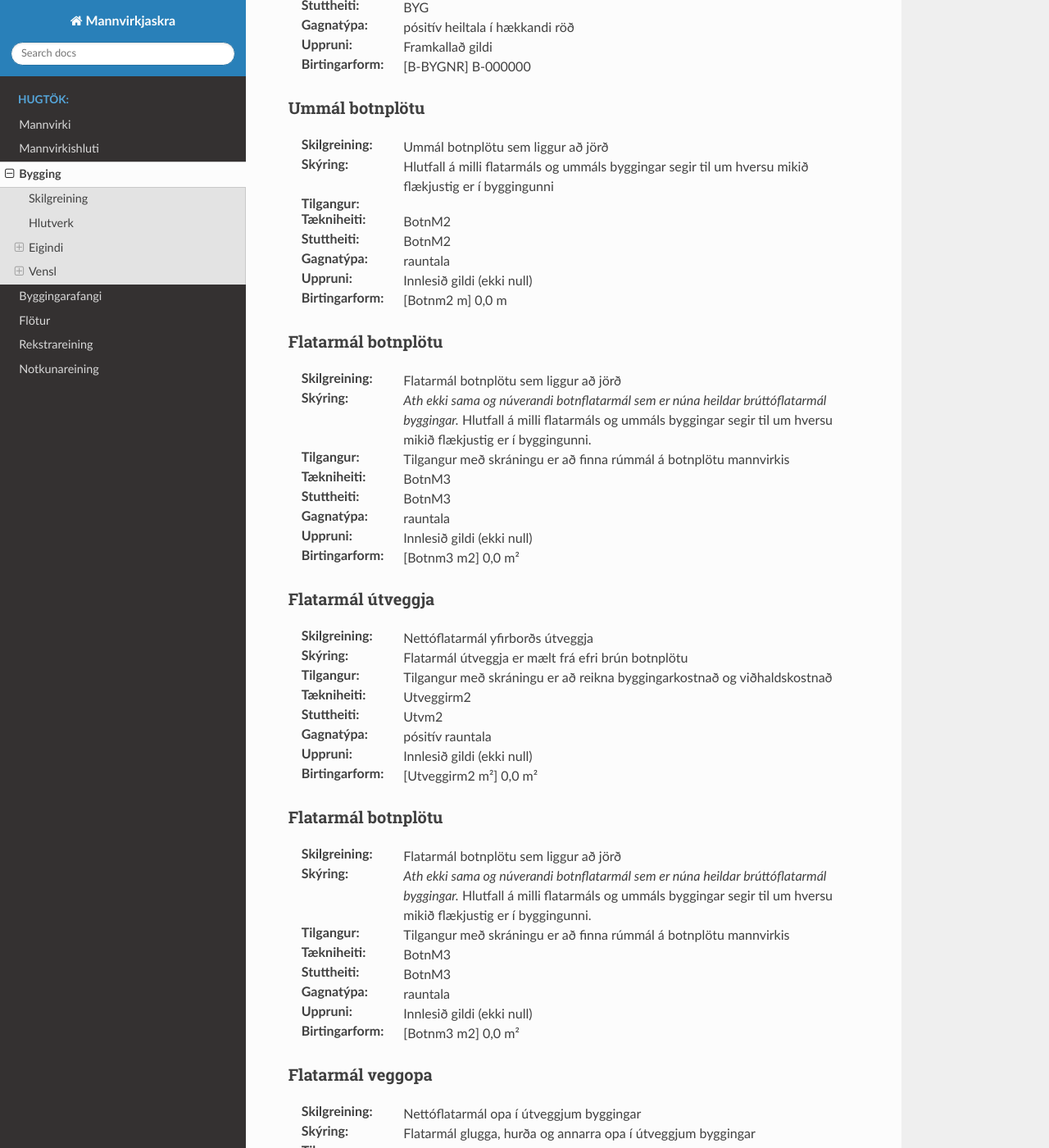
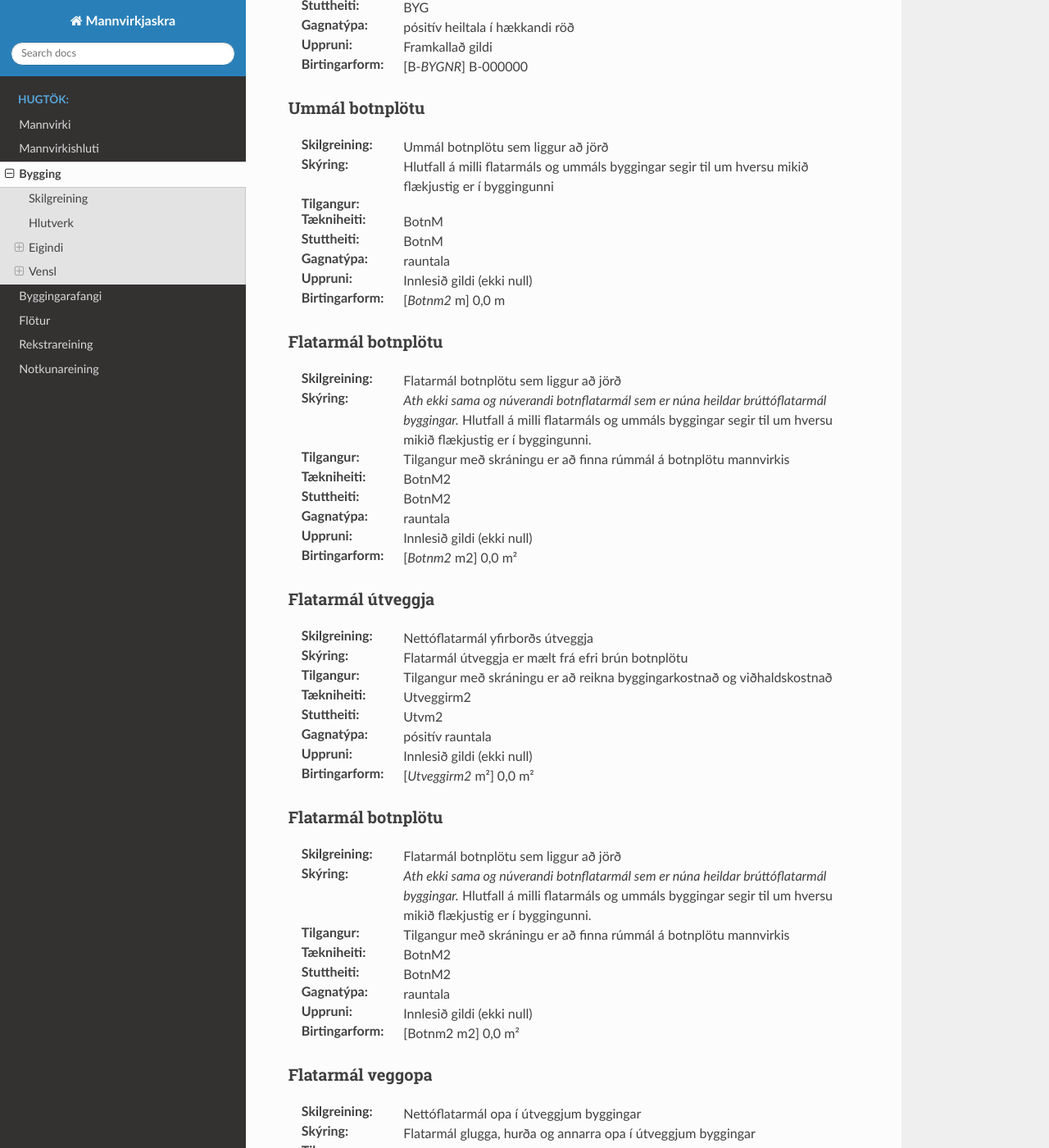
Before and after one commit to hthl/Mannvirkjaskra, a Sphinx documentation site: the page built from source/bygging.rst, in a window 1280 px wide and 1400 px high, scrolled down 720 px. Shown: the whole window at 82% size. Built offline with Sphinx 7.4.7 and the Read the Docs theme 2.0.0, drawn with Linux system fonts in a browser that asks for light colours.

Commit message:
Update bygging.rst

```diff
--- a/source/bygging.rst
+++ b/source/bygging.rst
@@ -41,7 +41,7 @@ Byggingarnúmer
  Framkallað gildi
 
 :Birtingarform:
- [B-BYGNR] B-000000
+ [B-*BYGNR*] B-000000
 
 Ummál botnplötu
 ~~~~~~~~~~~~~~~~~~~~
@@ -56,10 +56,10 @@ Ummál botnplötu
 
 
 :Tækniheiti:
- BotnM2
+ BotnM
 
 :Stuttheiti:
- BotnM2
+ BotnM
 
 :Gagnatýpa:
  rauntala
@@ -68,7 +68,7 @@ Ummál botnplötu
  Innlesið gildi  (ekki null)
 
 :Birtingarform:
- [Botnm2 m] 0,0 m
+ [*Botnm2* m] 0,0 m
 
 Flatarmál botnplötu
 ~~~~~~~~~~~~~~~~~~~~
@@ -84,10 +84,10 @@ Flatarmál botnplötu
   Tilgangur með skráningu er að finna rúmmál á botnplötu mannvirkis
 
 :Tækniheiti:
- BotnM3
+ BotnM2
 
 :Stuttheiti:
- BotnM3
+ BotnM2
 
 :Gagnatýpa:
  rauntala
@@ -96,7 +96,7 @@ Flatarmál botnplötu
  Innlesið gildi  (ekki null)
 
 :Birtingarform:
- [Botnm3 m2] 0,0 m²
+ [*Botnm2* m2] 0,0 m²
 
 Flatarmál útveggja
 ~~~~~~~~~~~~~~~~~~~~
@@ -123,7 +123,7 @@ Flatarmál útveggja
  Innlesið gildi  (ekki null)
 
 :Birtingarform:
- [Utveggirm2 m²] 0,0 m²
+ [*Utveggirm2* m²] 0,0 m²
 
 
 Flatarmál botnplötu
@@ -140,10 +140,10 @@ Flatarmál botnplötu
   Tilgangur með skráningu er að finna rúmmál á botnplötu mannvirkis
 
 :Tækniheiti:
- BotnM3
+ BotnM2
 
 :Stuttheiti:
- BotnM3
+ BotnM2
 
 :Gagnatýpa:
  rauntala
@@ -152,7 +152,7 @@ Flatarmál botnplötu
  Innlesið gildi  (ekki null)
 
 :Birtingarform:
- [Botnm3 m2] 0,0 m²
+ [Botnm2 m2] 0,0 m²
 
 Flatarmál veggopa
 ~~~~~~~~~~~~~~~~~~~~
```
